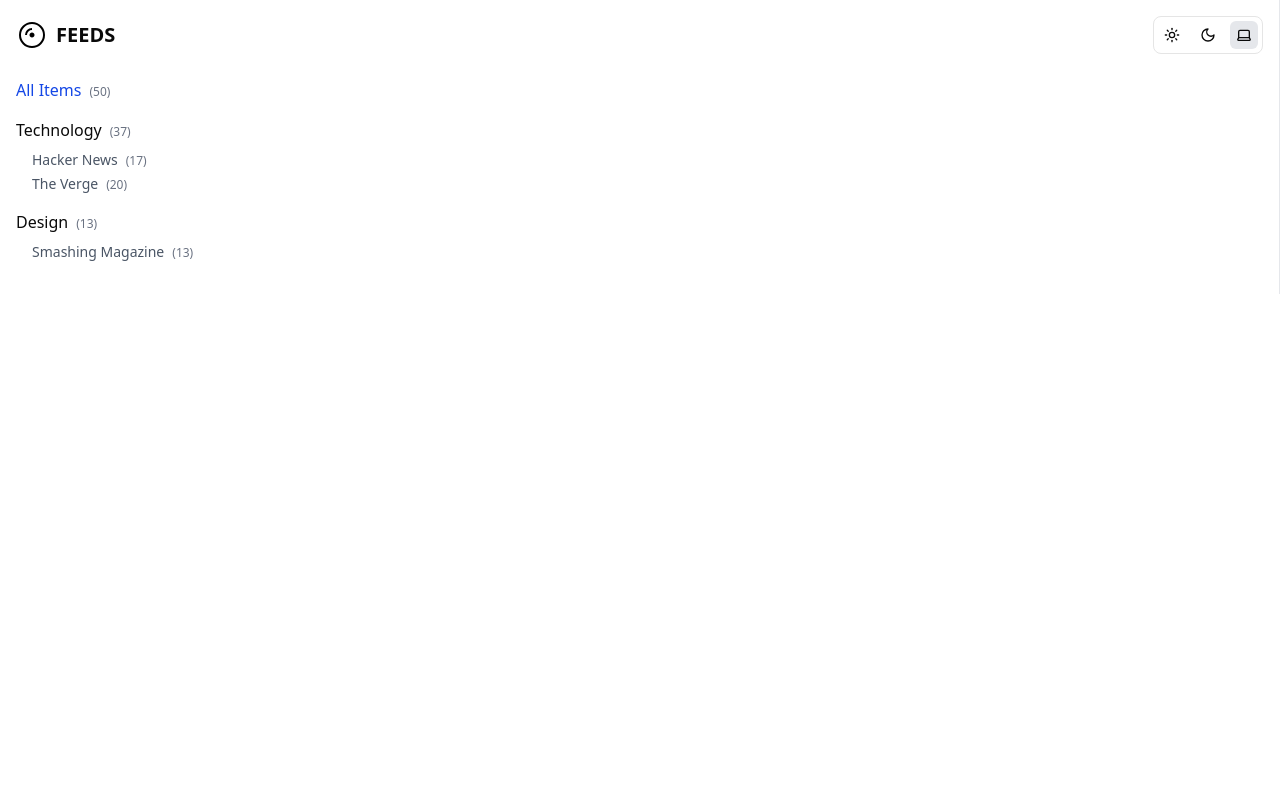
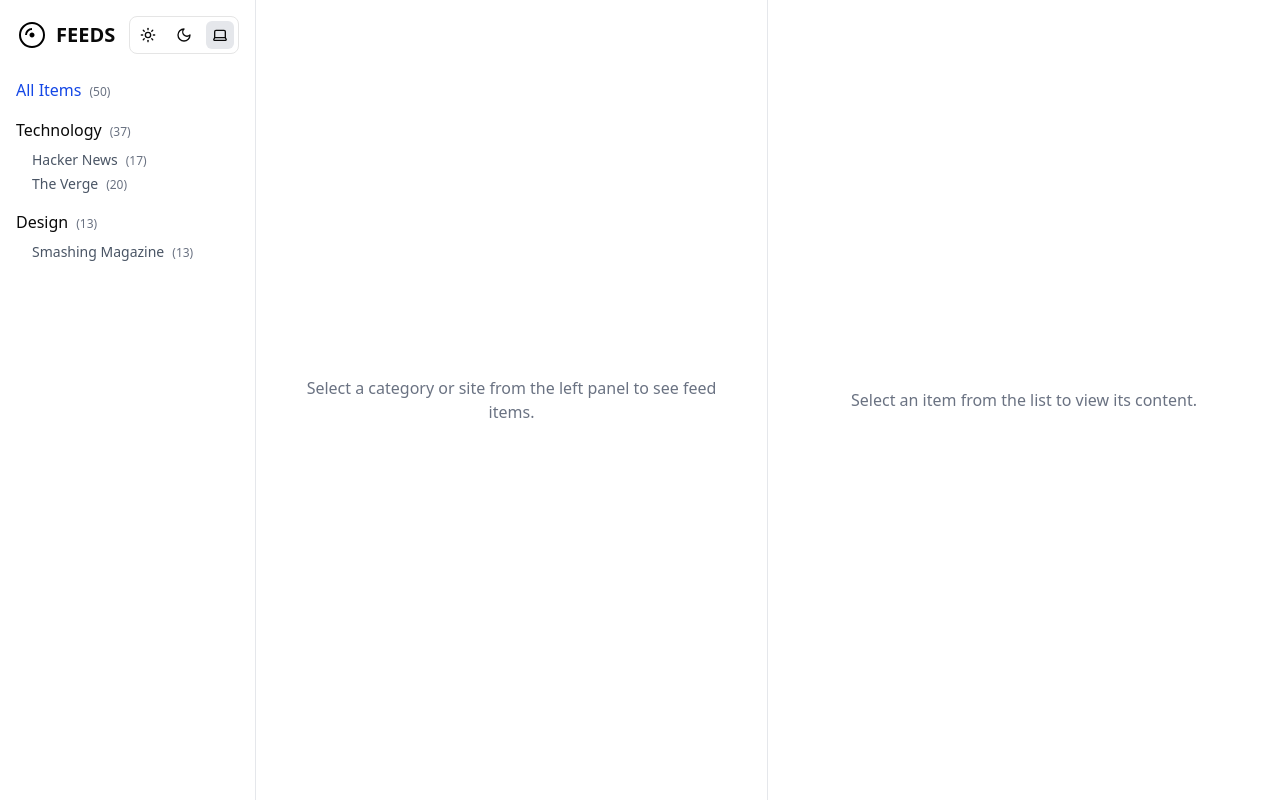
Before and after one commit to llun/vibe-feeds, a Next.js app: page / in a window 1280 px wide. Built offline with nearby package versions, Linux system fonts and the light colour scheme.

Commit message:
Improve mobile layout with CSS-based responsive design and proper back button placement

```diff
--- a/src/app/page.tsx
+++ b/src/app/page.tsx
@@ -51,31 +51,34 @@ const useHashParams = () => {
   return params;
 };
 
-// Custom hook for detecting screen size
-const useMediaQuery = (query: string) => {
-  const [matches, setMatches] = useState(false);
-
-  useEffect(() => {
-    const media = window.matchMedia(query);
-    const listener = () => setMatches(media.matches);
-
-    // Set initial state
-    listener();
-
-    // Add listener
-    media.addEventListener("change", listener);
-
-    // Cleanup
-    return () => media.removeEventListener("change", listener);
-  }, [query]);
-
-  return matches;
-};
+// Create a BackButton component that can be reused
+function BackButton() {
+  return (
+    <a
+      href="#"
+      className="inline-flex items-center text-sm font-medium text-gray-600 dark:text-gray-400 hover:text-blue-600 dark:hover:text-blue-400"
+      aria-label="Go back"
+    >
+      <svg
+        xmlns="http://www.w3.org/2000/svg"
+        className="h-5 w-5 mr-1"
+        viewBox="0 0 20 20"
+        fill="currentColor"
+      >
+        <path
+          fillRule="evenodd"
+          d="M12.707 5.293a1 1 0 010 1.414L9.414 10l3.293 3.293a1 1 0 01-1.414 1.414l-4-4a1 1 0 010-1.414l4-4a1 1 0 011.414 0z"
+          clipRule="evenodd"
+        />
+      </svg>
+      Back
+    </a>
+  );
+}
 
 export default function Home() {
   const { categoryId, siteId, itemId, isLoading, showAll, itemListLoading } =
     useHashParams();
-  const isDesktop = useMediaQuery("(min-width: 1281px)"); // Breakpoint > 1280px
   const [showLoading, setShowLoading] = useState(false);
   const [showItemListLoading, setShowItemListLoading] = useState(false);
 
@@ -160,62 +163,14 @@ export default function Home() {
     );
   }
 
-  // Mobile view logic
-  if (!isDesktop) {
-    if (itemId && selectedItem) {
-      // Show only ItemContent if an item is selected
-      return (
-        <main className="flex min-h-screen flex-col">
-          <div className="p-2">
-            <a
-              href="#"
-              className="inline-block mb-4 px-3 py-1 bg-gray-100 dark:bg-gray-800 rounded-md text-sm"
-            >
-              ← Back
-            </a>
-          </div>
-          <ItemContent item={selectedItem} />
-        </main>
-      );
-    }
-    if (categoryId || siteId || showAll) {
-      // Show only ItemList if category/site selected but no item
-      return (
-        <main className="flex min-h-screen flex-col">
-          <div className="p-2">
-            <a
-              href="#"
-              className="inline-block mb-4 px-3 py-1 bg-gray-100 dark:bg-gray-800 rounded-md text-sm"
-            >
-              ← Back
-            </a>
-          </div>
-          <ItemList
-            items={itemsToList}
-            listTitle={listTitle}
-            selectedItemId={itemId ?? undefined}
-            isLoading={showItemListLoading}
-          />
-        </main>
-      );
-    }
-    // Default mobile view: Show only CategoryList
-    return (
-      <main className="flex min-h-screen flex-col">
-        <CategoryList
-          categories={mockCategories}
-          selectedCategoryId={categoryId ?? undefined}
-          selectedSiteId={siteId ?? undefined}
-        />
-      </main>
-    );
-  }
-
-  // Desktop view: Three columns
   return (
-    <main className="flex h-screen overflow-hidden">
-      {/* Column 1: Categories */}
-      <div className="w-1/4 xl:w-1/5 flex-shrink-0">
+    <main className="flex flex-col md:flex-row h-screen overflow-hidden">
+      {/* Column 1: Categories - Hidden on mobile when viewing item or list */}
+      <div
+        className={`w-full md:w-1/4 xl:w-1/5 flex-shrink-0 md:block ${
+          categoryId || siteId || showAll || itemId ? "hidden" : ""
+        }`}
+      >
         <CategoryList
           categories={mockCategories}
           selectedCategoryId={categoryId ?? undefined}
@@ -223,15 +178,24 @@ export default function Home() {
         />
       </div>
 
-      {/* Column 2: Item List */}
-      <div className="w-1/3 xl:w-2/5 flex-shrink-0">
+      {/* Column 2: Item List - Hidden on mobile when viewing item */}
+      <div
+        className={`w-full md:w-1/3 xl:w-2/5 flex-shrink-0 md:block ${
+          itemId ? "hidden" : ""
+        }`}
+      >
         {categoryId || siteId || showAll ? (
-          <ItemList
-            items={itemsToList}
-            listTitle={listTitle}
-            selectedItemId={itemId ?? undefined}
-            isLoading={showItemListLoading}
-          />
+          <div className="flex flex-col h-full">
+            <div className="flex items-center p-4 border-b border-gray-200 dark:border-gray-700 md:hidden">
+              <BackButton />
+            </div>
+            <ItemList
+              items={itemsToList}
+              listTitle={listTitle}
+              selectedItemId={itemId ?? undefined}
+              isLoading={showItemListLoading}
+            />
+          </div>
         ) : (
           <div className="flex items-center justify-center h-full text-gray-500 dark:text-gray-400 p-8 text-center border-r border-gray-200 dark:border-gray-700">
             <p>
@@ -241,8 +205,13 @@ export default function Home() {
         )}
       </div>
 
-      {/* Column 3: Item Content */}
-      <div className="flex-1">
+      {/* Column 3: Item Content - Full width on mobile when viewing item */}
+      <div className={`w-full flex-1 ${!itemId ? "hidden md:block" : ""}`}>
+        {itemId && (
+          <div className="flex items-center p-4 border-b border-gray-200 dark:border-gray-700 md:hidden">
+            <BackButton />
+          </div>
+        )}
         <ItemContent item={selectedItem} />
       </div>
     </main>
```
